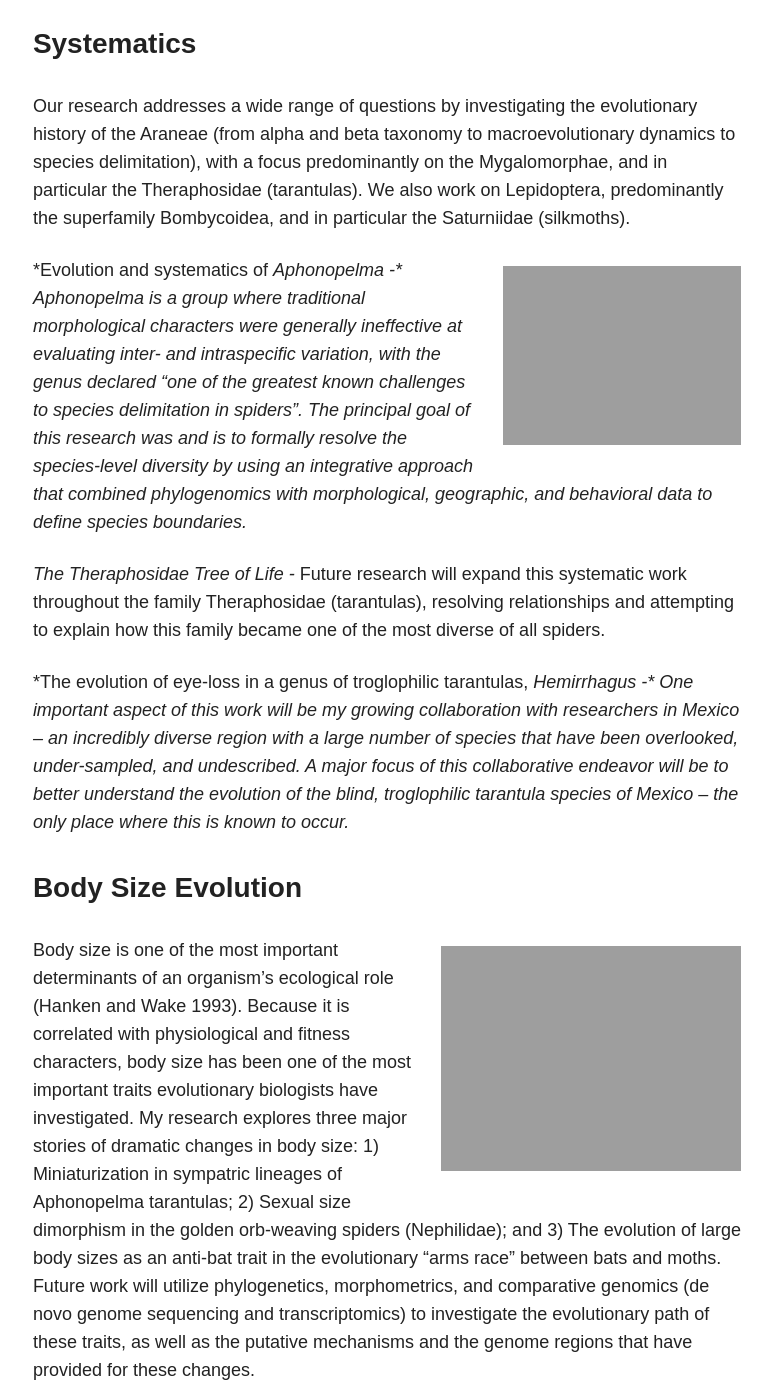
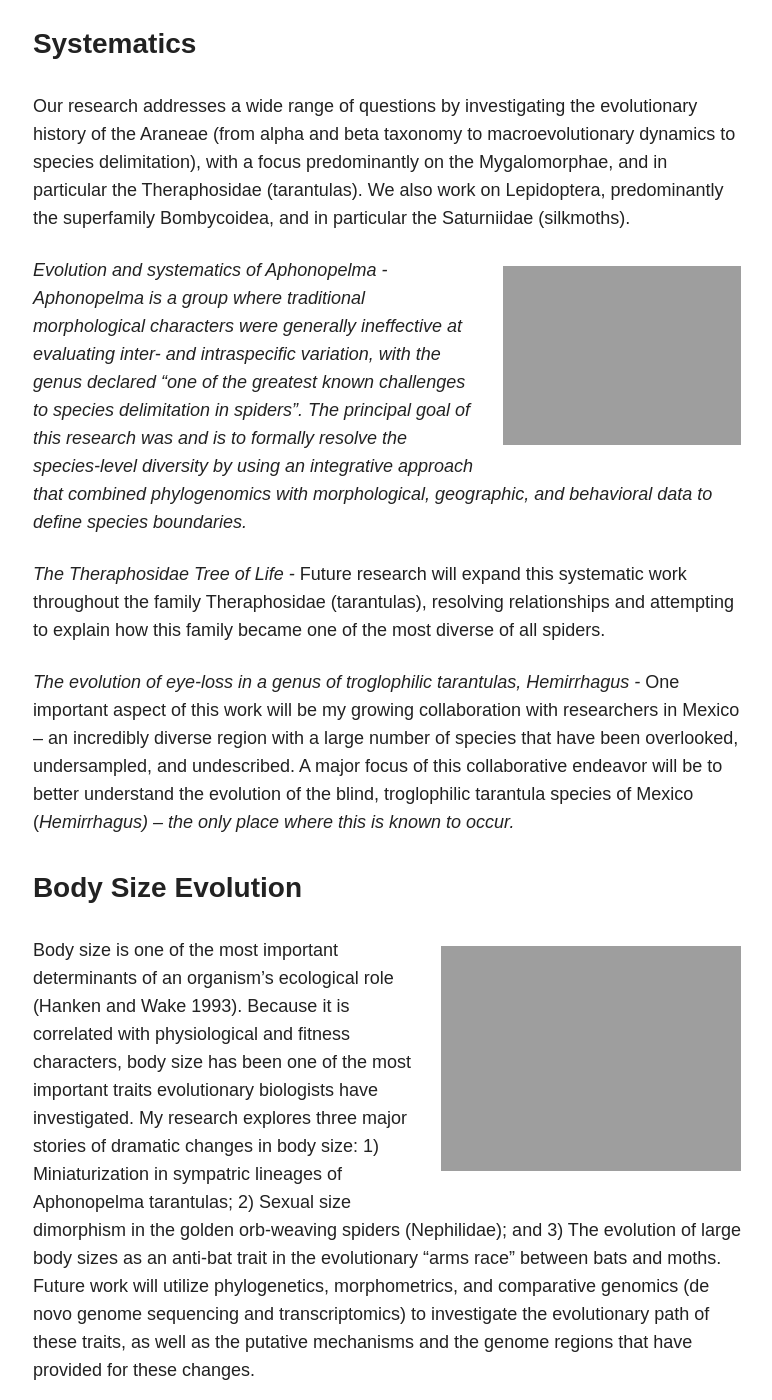
Before and after one commit to thehamiltonlab/thehamiltonlab.github.io, a Jekyll site: the page built from research/index.md, in a window 1280 px wide and 1400 px high, scrolled down 1537 px. Shown: the whole window, without its empty margins (253-1025 px from the left). Built offline with Jekyll 4.4.1, drawn with Linux system fonts in a browser that asks for light colours; nearby versions of some CDN libraries.

Commit message:
Update index.md

```diff
--- a/research/index.md
+++ b/research/index.md
@@ -42,11 +42,11 @@ Our research addresses a wide range of questions by investigating the evolutiona
 </figure>
 {: .pull-right}
 
-*Evolution and systematics of <i>Aphonopelma<i> -* <i>Aphonopelma<i> is a group where traditional morphological characters were generally ineffective at evaluating inter- and intraspecific variation, with the genus declared “one of the greatest known challenges to species delimitation in spiders”. The principal goal of this research was and is to formally resolve the species-level diversity by using an integrative approach that combined phylogenomics with morphological, geographic, and behavioral data to define species boundaries.
+*Evolution and systematics of Aphonopelma -* <i>Aphonopelma<i> is a group where traditional morphological characters were generally ineffective at evaluating inter- and intraspecific variation, with the genus declared “one of the greatest known challenges to species delimitation in spiders”. The principal goal of this research was and is to formally resolve the species-level diversity by using an integrative approach that combined phylogenomics with morphological, geographic, and behavioral data to define species boundaries.
 
 *The Theraphosidae Tree of Life -* Future research will expand this systematic work throughout the family Theraphosidae (tarantulas), resolving relationships and attempting to explain how this family became one of the most diverse of all spiders.
 
-*The evolution of eye-loss in a genus of troglophilic tarantulas, <i>Hemirrhagus<i> -* One important aspect of this work will be my growing collaboration with researchers in Mexico – an incredibly diverse region with a large number of species that have been overlooked, under-sampled, and undescribed. A major focus of this collaborative endeavor will be to better understand the evolution of the blind, troglophilic tarantula species of Mexico – the only place where this is known to occur.
+*The evolution of eye-loss in a genus of troglophilic tarantulas, Hemirrhagus -* One important aspect of this work will be my growing collaboration with researchers in Mexico – an incredibly diverse region with a large number of species that have been overlooked, undersampled, and undescribed. A major focus of this collaborative endeavor will be to better understand the evolution of the blind, troglophilic tarantula species of Mexico (<i>Hemirrhagus<i>) – the only place where this is known to occur.
 
 
 ### Body Size Evolution
@@ -65,7 +65,7 @@ Body size is one of the most important determinants of an organism’s ecologica
 
 <figure>
 
-	<a href="{{ site.url }}/images/Fig1_moth_tree.jpg"><img src="{{ site.url }}/images/Fig1_moth_tree.jpg" alt="image" width="357.8" height="350"> </a>
+	<a href="{{ site.url }}/images/Fig1_moth_tree.jpg"><img src="{{ site.url }}/images/Fig1_moth_tree.jpg" alt="image" width="332.3" height="325"> </a>
 
 </figure>
 {: .pull-right}
```
